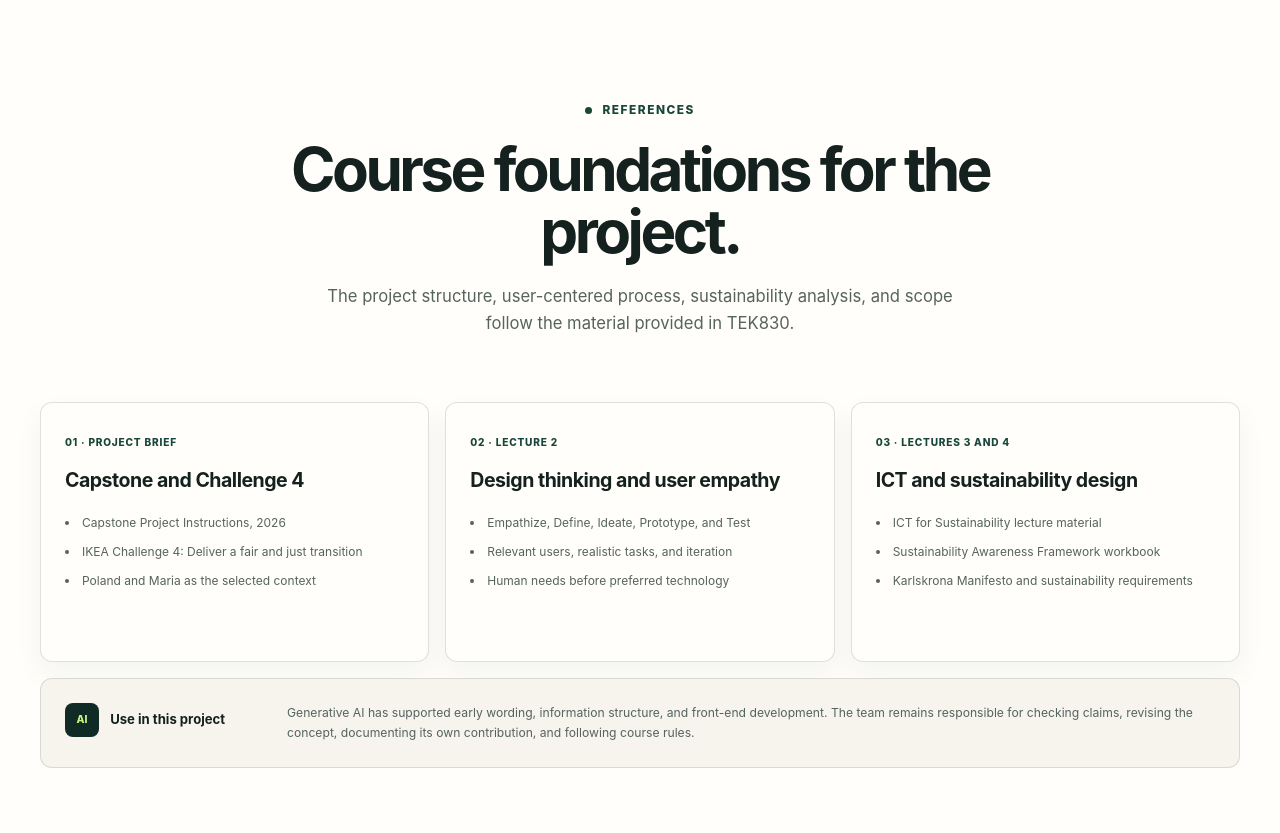
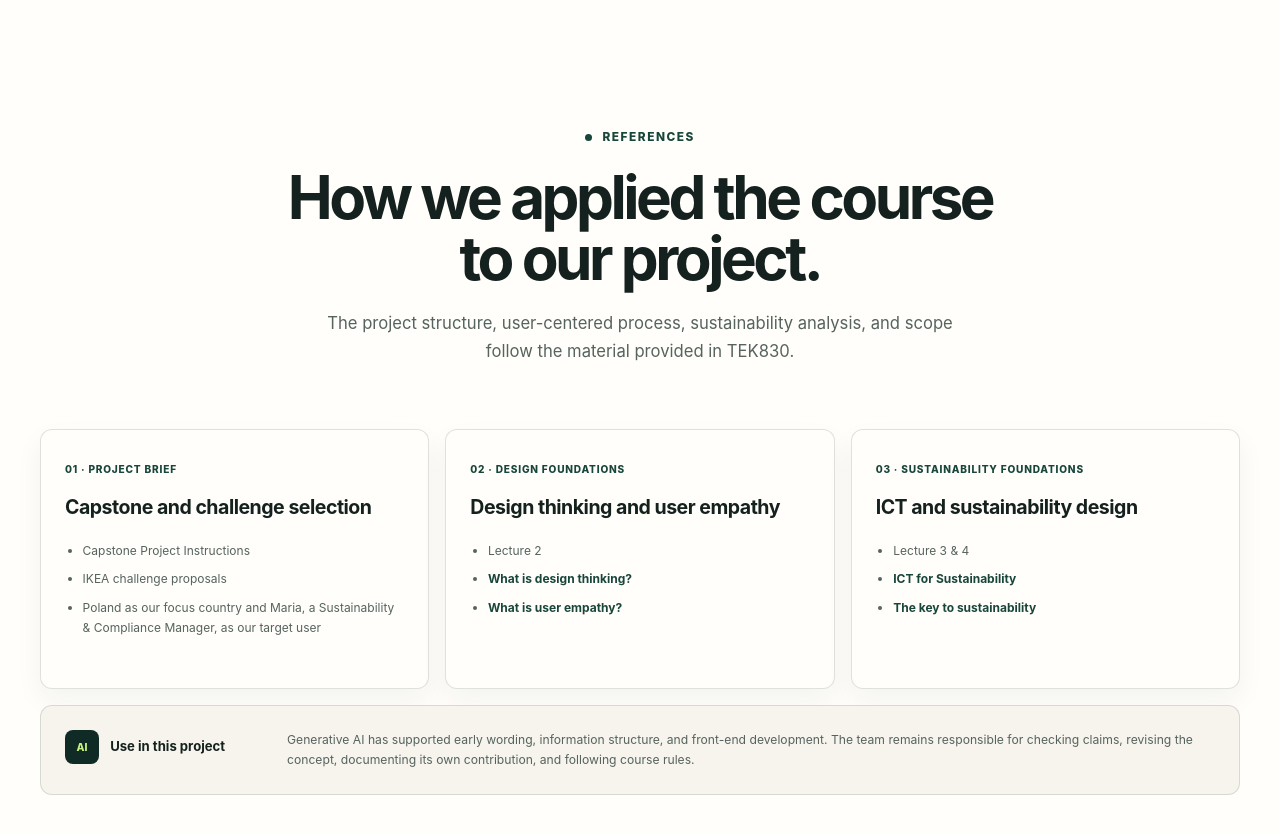
Before and after one commit to JannahBeato/Remedy-Recheck---Group-7, a plain HTML site: page index.html in a window 1280 px wide. Shown: the part 8400-9233 px from the top of the page. Drawn offline with Linux system fonts and the light colour scheme.

Commit message:
Made the team part and references more human.

```diff
--- a/css/style.css
+++ b/css/style.css
@@ -1295,10 +1295,11 @@ a.team-card:hover {
 }
 
 .reference-card ul {
-  color: var(--ink-soft);
-  font-size: 0.75rem;
-  list-style-position: inside;
-  margin-top: 1.1rem;
+    color: var(--ink-soft);
+    font-size: 0.75rem;
+    list-style-position: outside;
+    margin-top: 1.1rem;
+    padding-left: 1.1rem;
 }
 
 .reference-card li + li {
@@ -1308,6 +1309,7 @@ a.team-card:hover {
 .reference-card a {
   color: var(--forest-2);
   font-weight: 650;
+
 }
 
 .reference-card a:hover {
--- a/index.html
+++ b/index.html
@@ -283,7 +283,7 @@
             <div class="section-intro centered-intro reveal">
                 <p class="eyebrow"><span></span> Our team</p>
                 <h2>Meet Group 7.</h2>
-                <p>Six students exploring how digital support could strengthen fair and responsible supplier follow-up.</p>
+                <p> We are six students studying the IT-program at Chalmers University of Technology. Our project explores how digital support could strengthen fair and responsible supplier follow-up.</p>
             </div>
             <div class="team-grid" data-team-grid aria-live="polite"></div>
             <div class="team-institution reveal">
@@ -295,13 +295,13 @@
         <section class="references-section section-shell" id="references">
             <div class="section-intro centered-intro reveal">
                 <p class="eyebrow"><span></span> References</p>
-                <h2>Course foundations for the project.</h2>
+                <h2>How we applied the course to our project.</h2>
                 <p>The project structure, user-centered process, sustainability analysis, and scope follow the material provided in TEK830.</p>
             </div>
             <div class="reference-grid">
-                <article class="reference-card reveal"><span>01 · Project brief</span><h3>Capstone and Challenge 4</h3><ul><li>Capstone Project Instructions, 2026</li><li>IKEA Challenge 4: Deliver a fair and just transition</li><li>Poland and Maria as the selected context</li></ul></article>
-                <article class="reference-card reveal"><span>02 · Lecture 2</span><h3>Design thinking and user empathy</h3><ul><li>Empathize, Define, Ideate, Prototype, and Test</li><li>Relevant users, realistic tasks, and iteration</li><li>Human needs before preferred technology</li></ul></article>
-                <article class="reference-card reveal"><span>03 · Lectures 3 and 4</span><h3>ICT and sustainability design</h3><ul><li>ICT for Sustainability lecture material</li><li>Sustainability Awareness Framework workbook</li><li>Karlskrona Manifesto and sustainability requirements</li></ul></article>
+                <article class="reference-card reveal"><span>01 · Project brief</span><h3>Capstone and challenge selection</h3><ul><li>Capstone Project Instructions</li><li>IKEA challenge proposals</li><li>Poland as our focus country and Maria, a Sustainability & Compliance Manager, as our target user</li></ul></article>
+                <article class="reference-card reveal"><span>02 · Design foundations</span><h3>Design thinking and user empathy</h3><ul><li>Lecture 2</li><li><a href="https://ixdf.org/literature/topics/design-thinking" target="_blank" rel="noopener noreferrer">What is design thinking?</a></li><li><a href="https://ixdf.org/literature/article/design-thinking-getting-started-with-empathy" target="_blank" rel="noopener noreferrer">What is user empathy?</a></li></ul></article>
+                <article class="reference-card reveal"><span>03 · Sustainability foundations</span><h3>ICT and sustainability design</h3><ul><li>Lecture 3 & 4</li><li><a href="https://www.researchgate.net/publication/263371416_ICT_for_Sustainability_An_Emerging_Research_Field" target="_blank" rel="noopener noreferrer">ICT for Sustainability</a></li><li><a href="https://ieeexplore.ieee.org/document/7325195" target="_blank" rel="noopener noreferrer">The key to sustainability</a></li></ul></article>
             </div>
             <article class="ai-disclosure reveal">
                 <div><span>AI</span><strong>Use in this project</strong></div>
```
